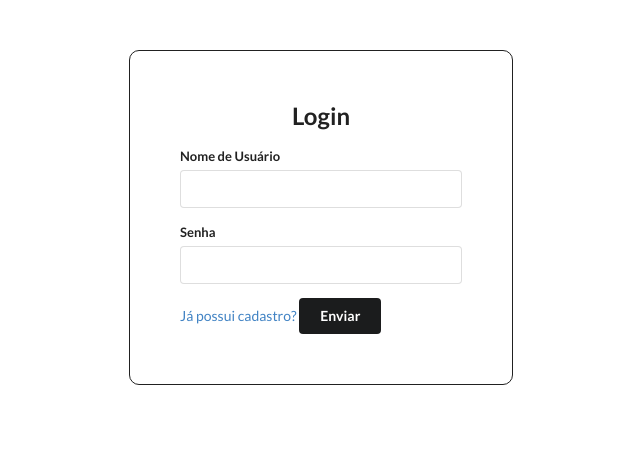
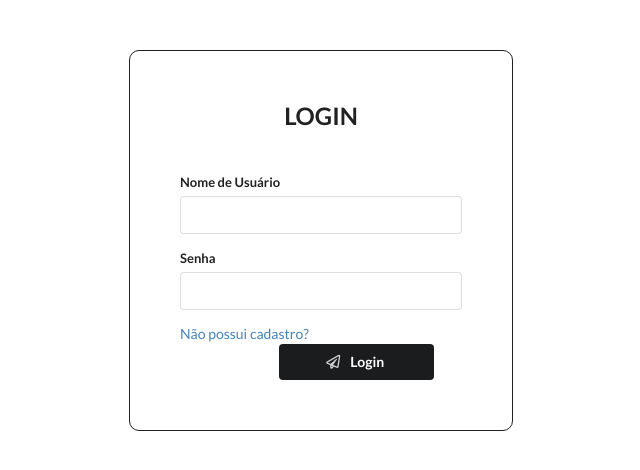
Before and after one commit to IsaqueSantosSilva/Web-Projeto, a PHP site: page /login/index.php in a window 1280 px wide. Shown: the part 145-615 px from the top of the page, without its empty margins (319-959 px from the left). Run offline with PHP 8.4, Linux system fonts and the light colour scheme.

Commit message:
Modificações estéticas

```diff
--- a/css/style.css
+++ b/css/style.css
@@ -1,7 +1,7 @@
 body{
 	margin: 0 auto;
 	height: auto;
-	width: auto;
+	width: 100%;
 }
 
 header{
@@ -18,8 +18,9 @@ header h1{
 
 form{
 	position: relative;
-	left: 35%;
+	align-content: center;
 	width: 30%;
+	left: calc(100% - 65%);
 	border-style: solid;
 	border-width: 1px;
 	padding: 50px;
@@ -28,9 +29,17 @@ form{
 }
 
 form h2{
+	text-transform: uppercase;
+	margin: 40px;
 	text-align: center;
 }
 
-form button{
-	margin-left: 20px;
+.position-button{
+	position: relative;
+	left: calc(100% - 65%);
 }
+
+.position-button button{
+	width: 155px;
+
+}
--- a/login/index.php
+++ b/login/index.php
@@ -1,10 +1,10 @@
 <?php
-	require'../Classes/UserLogin.php';
+require'../Classes/UserLogin.php';
 
-	if (isset($_POST['btn1'])) {
-		(new UserLogin())->validateOnlineLogin();
-	}
- ?>
+if (isset($_POST['btn1'])) {
+	(new UserLogin())->validateOnlineLogin();
+}
+?>
 <!DOCTYPE html>
 <html>
 <head>
@@ -27,8 +27,13 @@
 			<label>Senha</label>
 			<input type="password" name="login_pwd" required placeholder="">
 		</div>
-		<a href="../register/index.php" style="text-decoration: none;">Já possui cadastro?</a>
-		<button class="ui black button" name="btn1" type="submit">Enviar</button>
+		<a href="../register/index.php" style="text-decoration: none;">Não possui cadastro?</a>
+		<div class="position-button">
+			<button class="ui black button" name="btn1" type="submit">
+				<i class="paper plane outline icon"></i>
+				Login
+			</button>
+		</div>
 	</form>
 </body>
 </html>
```
Also changed, not shown: register/index.php (+6 -1 lines).
